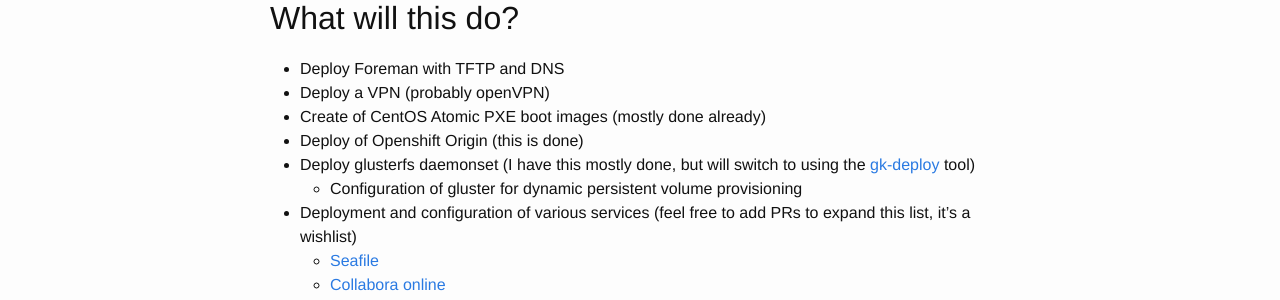
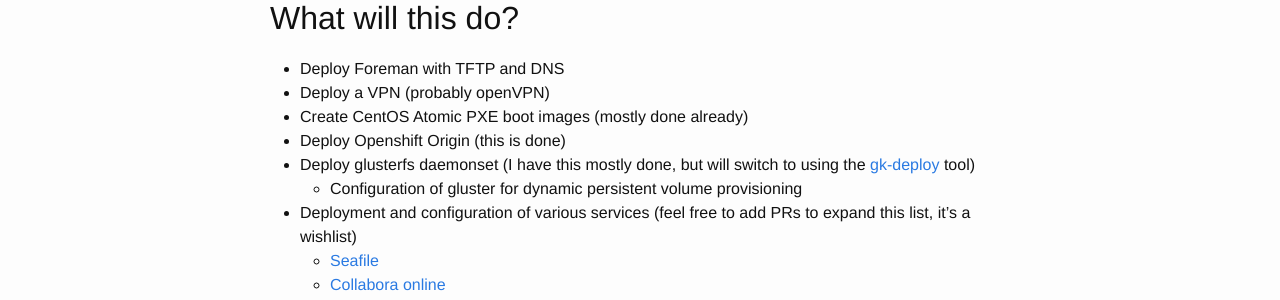
Before and after one commit to fabianvf/fabianvf.github.io, a Jekyll site: the page built from _posts/2017-07-31-my-home-cluster.markdown, in a window 1280 px wide. Shown: the part 1331-1631 px from the top of the page. Built offline with Jekyll 4.4.1, drawn with Linux system fonts in a browser that asks for light colours.

```diff
--- a/_posts/2017-07-31-my-home-cluster.markdown
+++ b/_posts/2017-07-31-my-home-cluster.markdown
@@ -33,8 +33,8 @@ My wife is a photographer, and generates between 1TB and 3TB of media per year.
 ## What will this do?
 -  Deploy Foreman with TFTP and DNS
 -  Deploy a VPN (probably openVPN)
-- Create of CentOS Atomic PXE boot images (mostly done already)
-- Deploy of Openshift Origin (this is done)
+- Create CentOS Atomic PXE boot images (mostly done already)
+- Deploy Openshift Origin (this is done)
 - Deploy glusterfs daemonset (I have this mostly done, but will switch to using the [gk-deploy](https://github.com/gluster/gluster-kubernetes) tool)
   - Configuration of gluster for dynamic persistent volume provisioning
 - Deployment and configuration of various services (feel free to add PRs to expand this list, it's a wishlist)
```
